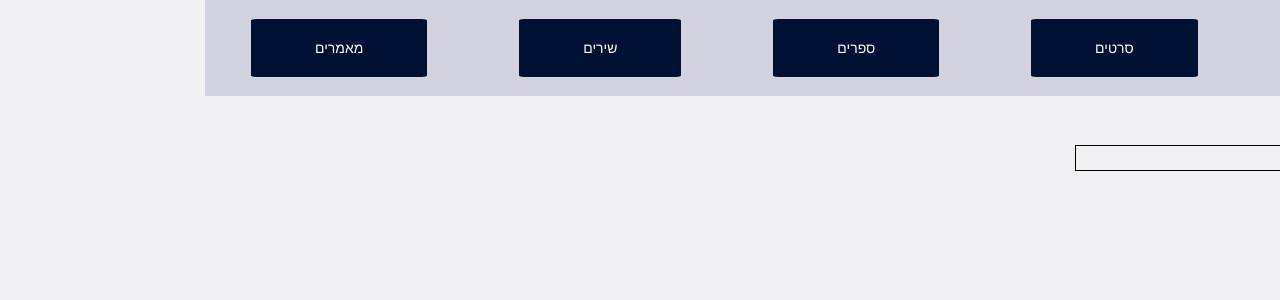
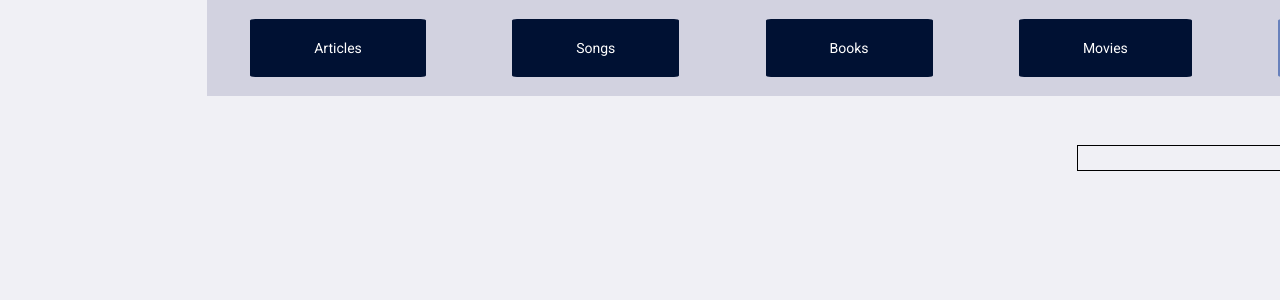
Before and after one commit to Sigalsha/Bravery-Media, a React (Create React App) app in the folder client/: page / in a window 1280 px wide. Shown: the top 300 px of the page. Built offline with nearby package versions, Linux system fonts and the light colour scheme.

Commit message:
changed hebrew to english

```diff
--- a/client/src/components/navbar/Navbar.js
+++ b/client/src/components/navbar/Navbar.js
@@ -3,15 +3,15 @@ import Link from "../link/Link";
 import { NavGroup } from "./style";
 
 const links = [
-  { id: 1, to: "/", name: "בית" },
-  { id: 2, to: "/movies", name: "סרטים" },
+  { id: 1, to: "/", name: "Home" },
+  { id: 2, to: "/movies", name: "Movies" },
   {
     id: 3,
     to: "/books",
-    name: "ספרים",
+    name: "Books",
   },
-  { id: 4, to: "/songs", name: "שירים" },
-  { id: 5, to: "/articles", name: "מאמרים" },
+  { id: 4, to: "/songs", name: "Songs" },
+  { id: 5, to: "/articles", name: "Articles" },
 ];
 
 const Navbar = () => {
```
Also changed, not shown: 1 other file (tests, documents, lock files or other folders).
